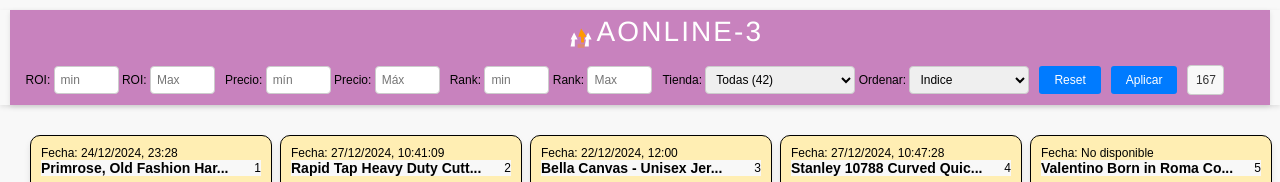
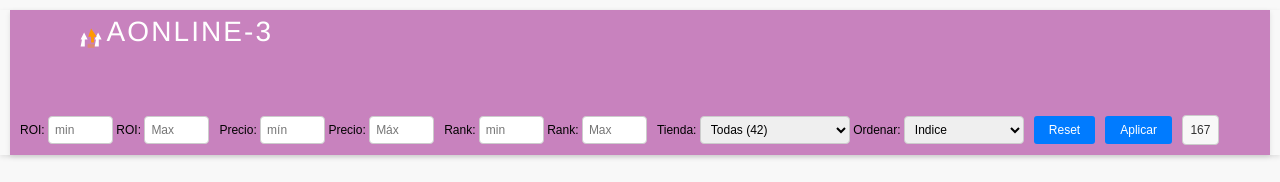
Before and after one commit to Italo1956/aoline1, a website: page index.html in a window 1280 px wide. Shown: the top 182 px of the page. Drawn offline with Linux system fonts and the light colour scheme.

Commit message:
Restore styles in styles.css

```diff
--- a/styles.css
+++ b/styles.css
@@ -64,8 +64,8 @@ h1 {
     z-index: 2999;
     box-shadow: 0 2px 5px rgba(0,0,0,0.1);
     padding: 10px;
-    justify-content: center;
-    gap: 10px;
+    /*justify-content: center;*/
+    gap: 60px;
     margin: 10px;
 }
 
```
